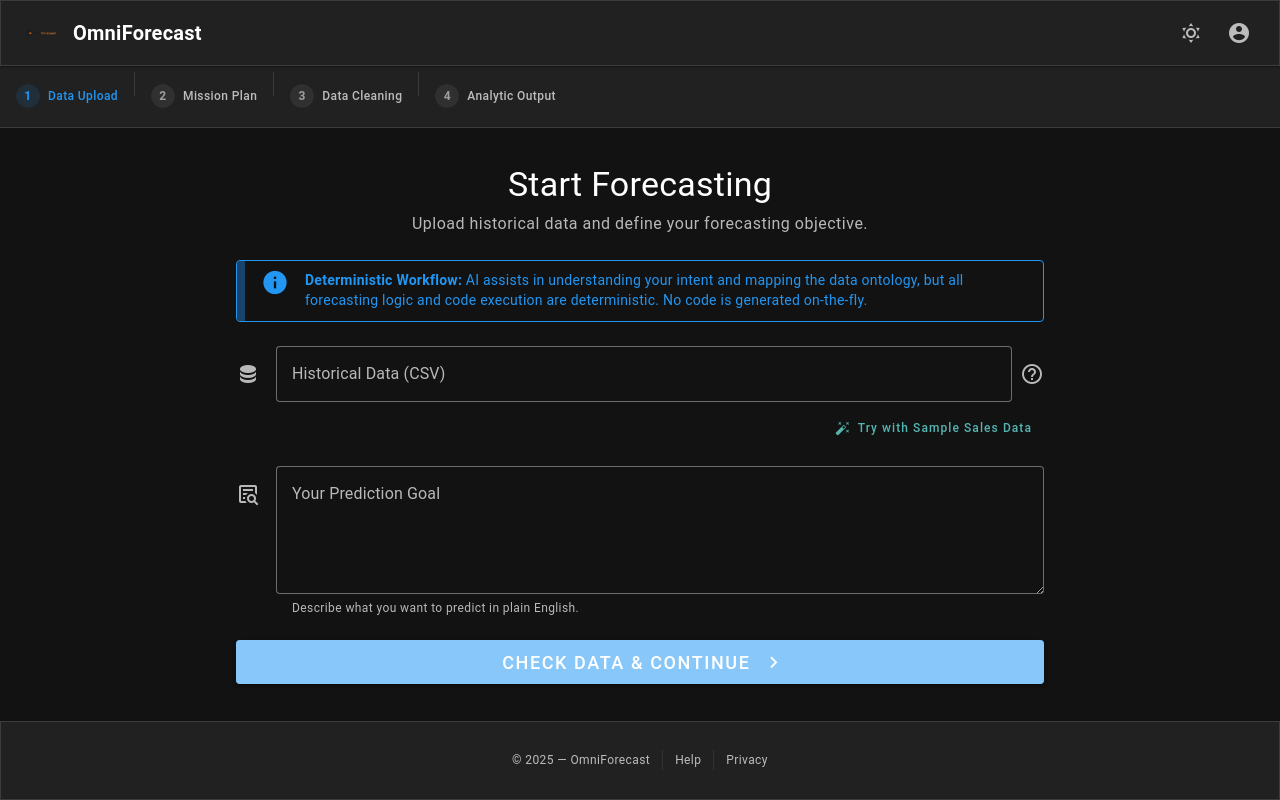
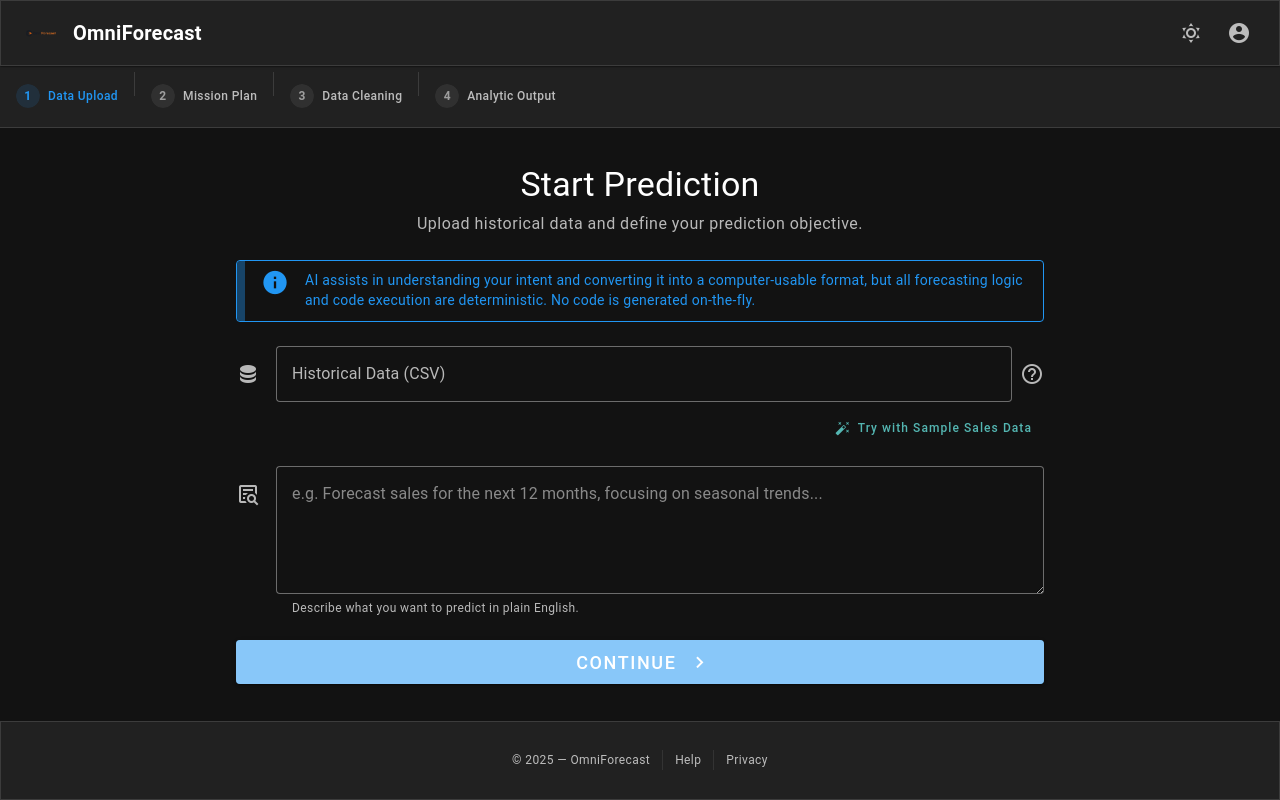
Before and after one commit to kwancer/OmniForecast, a Vue app in the folder frontend/: page / in a window 1280 px wide. Built offline with nearby package versions, Linux system fonts and the light colour scheme; a small style sheet from the web is missing.

Commit message:
feat: clean up UI

```diff
--- a/frontend/src/components/forecast/CleaningStage.vue
+++ b/frontend/src/components/forecast/CleaningStage.vue
@@ -3,7 +3,6 @@
     <div class="d-flex align-center mb-6">
       <v-btn icon="mdi-arrow-left" variant="text" @click="store.setStep('plan')"></v-btn>
       <h2 class="text-h5 font-header ml-2">Data Preparation</h2>
-      <v-chip color="success" class="ml-auto" size="small" prepend-icon="mdi-check-circle">READY FOR ANALYSIS</v-chip>
     </div>
 
     <v-row class="flex-grow-1 overflow-hidden">
@@ -42,8 +41,10 @@
       </v-col>
 
       <v-col cols="12" md="4" class="d-flex flex-column">
+
         <v-card color="primary" variant="tonal" class="pa-4 mb-4">
           <div class="text-overline mb-2">Preparation Summary</div>
+
           <div class="d-flex justify-space-between mb-1">
             <span class="text-caption">Original Shape:</span>
             <span class="text-caption font-weight-bold">{{ store.cleaningReport?.initial_shape.join(' x ') }}</span>
@@ -70,7 +71,7 @@
             @click="store.setStep('results')"
             elevation="2"
           >
-            Finalise & Continue
+            Continue
             <v-icon end>mdi-chevron-right</v-icon>
           </v-btn>
         </v-card>
--- a/frontend/src/components/forecast/OntologyViewer.vue
+++ b/frontend/src/components/forecast/OntologyViewer.vue
@@ -1,5 +1,5 @@
 <template>
-  <v-card variant="flat" border class="pa-2 pa-md-4 bg-surface-variant">
+  <v-card variant="flat" border class="pa-2 pa-md-4">
     <div class="text-overline text-primary mb-2 mb-md-4">Data Mapping Strategy</div>
 
     <v-list lines="two" class="bg-transparent pa-0">
--- a/frontend/src/components/forecast/PlanStage.vue
+++ b/frontend/src/components/forecast/PlanStage.vue
@@ -1,25 +1,20 @@
 <template>
-  <v-container class="fill-height d-flex flex-column bg-background pa-2 pa-md-4" fluid>
+<v-container class="fill-height d-flex flex-column bg-background pa-2 pa-md-4" fluid>
     <div class="d-flex align-center mb-2 mb-md-6 flex-shrink-0">
       <v-btn icon="mdi-arrow-left" variant="text" @click="store.setStep('upload')"></v-btn>
       <h2 class="text-h5 font-header ml-2">Forecasting Strategy</h2>
     </div>
 
-    <v-row class="flex-grow-1 overflow-hidden ma-0">
-      <v-col cols="12" md="7" class="h-100 overflow-y-auto pr-md-4 pb-4">
+    <v-row class="ma-0 overflow-y-auto">
+      <v-col cols="12" md="6" class="h-md-100">
         <OntologyViewer :ontology="store.ontology" />
       </v-col>
 
-      <v-col cols="12" md="5" class="h-100 d-flex flex-column justify-start overflow-y-auto mt-0 mt-md-0">
+      <v-col cols="12" md="6" class="h-md-100">
         <v-card variant="outlined" border class="pa-4 pa-md-6 bg-surface mb-6">
           <div class="d-flex align-center mb-4">
-            <v-avatar color="secondary" variant="tonal" size="48" class="mr-4">
-              <v-icon icon="mdi-robot-confused-outline" size="28" v-if="!store.ontology"></v-icon>
-              <v-icon icon="mdi-robot-check-outline" size="28" v-else></v-icon>
-            </v-avatar>
             <div>
-              <div class="text-h6 font-weight-bold">Strategy Overview</div>
-              <div class="text-caption text-medium-emphasis">Modelling Strategy Initialised</div>
+              <div class="text-h6 font-weight-bold">Modelling Strategy</div>
             </div>
           </div>
 
@@ -62,7 +57,7 @@
             :loading="store.loading"
             elevation="2"
           >
-            Execute & Continue
+            Continue
             <v-icon end>mdi-chevron-right</v-icon>
           </v-btn>
         </v-card>
@@ -75,7 +70,7 @@
           density="compact"
         >
           <div class="text-caption">
-            All operations are now deterministic based on the confirmed ontology.
+            All operations are deterministic based on the confirmed ontology.
           </div>
         </v-alert>
       </v-col>
--- a/frontend/src/components/forecast/ResultStage.vue
+++ b/frontend/src/components/forecast/ResultStage.vue
@@ -58,25 +58,6 @@
           <p class="text-body-2">{{ store.explanation }}</p>
         </v-card>
 
-        <v-card variant="flat" border class="pa-4 mb-4 bg-blue-lighten-5">
-          <div class="text-overline mb-2 text-blue-darken-4">Decision Support</div>
-          <div class="text-subtitle-2 font-weight-bold mb-1">Strategic Decision Workspace</div>
-          <p class="text-caption text-blue-darken-3 mb-4">
-            Use the forecast above to inform your next steps. Consider:
-            <strong>"What is the cost of being 10% under vs 10% over?"</strong>
-          </p>
-
-          <v-textarea
-            label="Your Strategy Notes"
-            placeholder="e.g. Based on the 15% projected growth, I will increase inventory orders by 10%..."
-            variant="solo"
-            flat
-            density="compact"
-            rows="3"
-            class="mb-0"
-          ></v-textarea>
-        </v-card>
-
         <v-btn variant="outlined" block class="mb-2" prepend-icon="mdi-download">Export JSON</v-btn>
         <v-btn variant="outlined" block class="mb-4" prepend-icon="mdi-file-chart">Export Formal Report</v-btn>
 
--- a/frontend/src/components/forecast/UploadStage.vue
+++ b/frontend/src/components/forecast/UploadStage.vue
@@ -3,8 +3,8 @@
     <v-row justify="center" class="flex-grow-0 w-100">
       <v-col cols="12" sm="10" md="8">
         <div class="text-center mb-6">
-          <h2 class="text-h4 font-header mb-2">Start Forecasting</h2>
-          <p class="text-body-1 text-medium-emphasis">Upload historical data and define your forecasting objective.</p>
+          <h2 class="text-h4 font-header mb-2">Start Prediction</h2>
+          <p class="text-body-1 text-medium-emphasis">Upload historical data and define your prediction objective. </p>
         </div>
 
         <v-alert
@@ -15,7 +15,7 @@
           density="compact"
         >
           <div class="text-body-2">
-            <strong>Deterministic Workflow:</strong> AI assists in understanding your intent and mapping the data ontology, but all forecasting logic and code execution are deterministic. No code is generated on-the-fly.
+            AI assists in understanding your intent and converting it into a computer-usable format, but all forecasting logic and code execution are deterministic. No code is generated on-the-fly.
           </div>
         </v-alert>
 
@@ -52,7 +52,6 @@
 
         <v-textarea
           v-model="intent"
-          label="Your Prediction Goal"
           placeholder="e.g. Forecast sales for the next 12 months, focusing on seasonal trends..."
           prepend-icon="mdi-text-box-search-outline"
           rows="4"
@@ -71,7 +70,7 @@
           size="x-large"
           elevation="2"
         >
-          Check Data & Continue
+          Continue
           <v-icon end>mdi-chevron-right</v-icon>
         </v-btn>
       </v-col>
```
